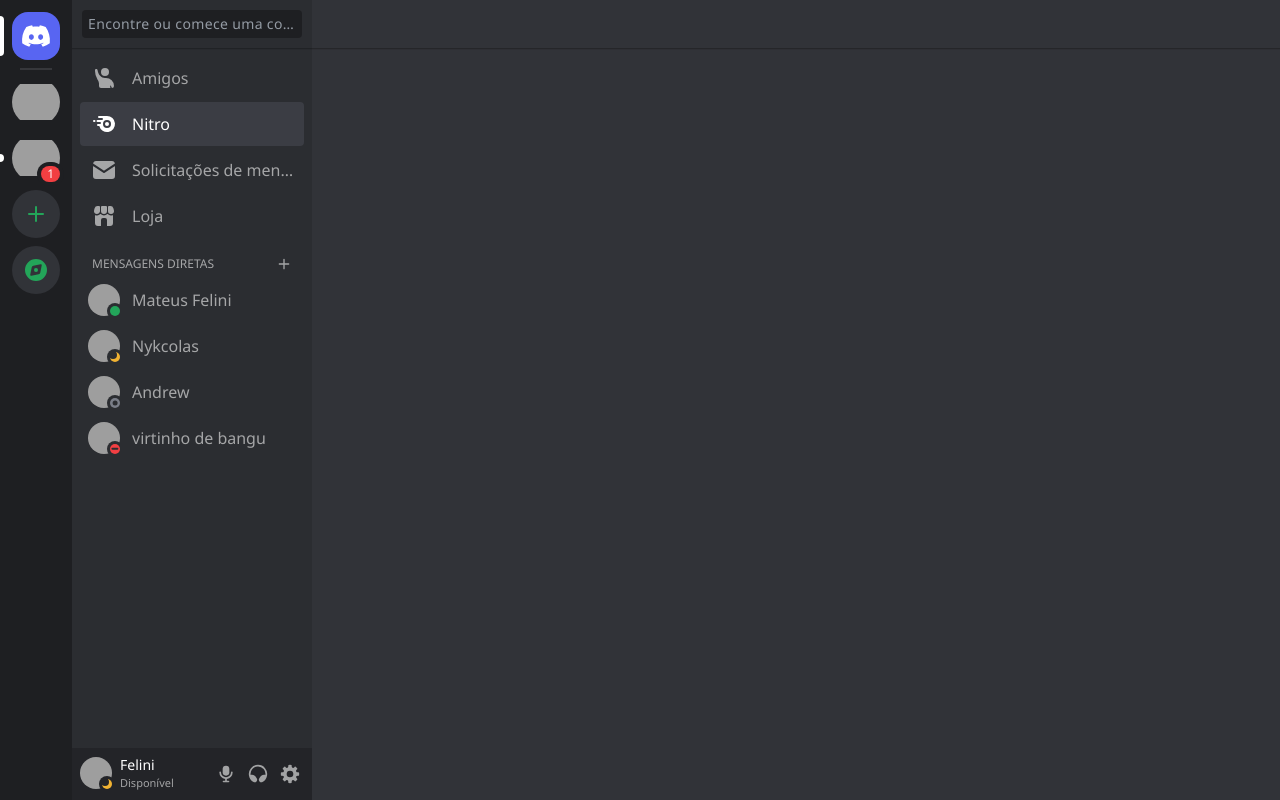
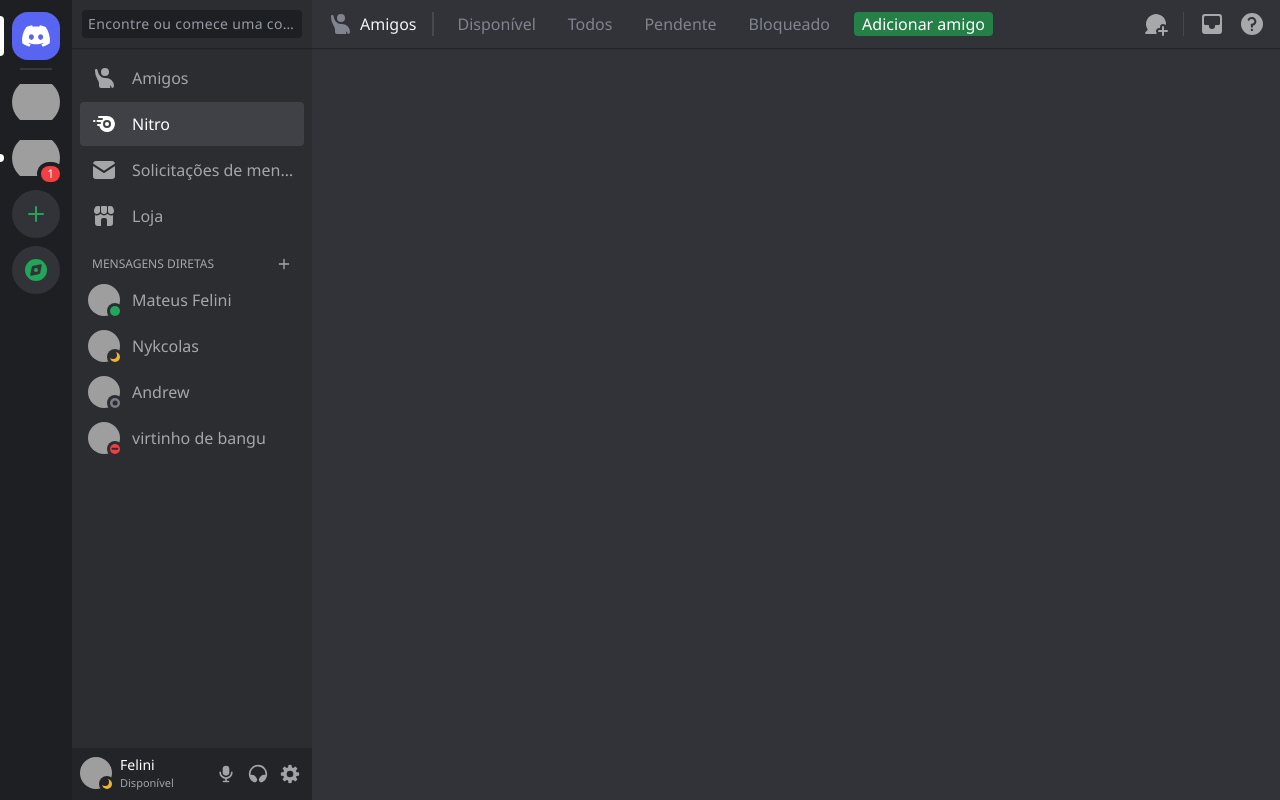
Before and after one commit to M4teus2020/Discord-clone, a Vue app in the folder app/: page /nitro in a window 1280 px wide. Built offline with nearby package versions, Linux system fonts and the light colour scheme; sample sign-in values are in the browser's storage; grey boxes are pictures that could not be loaded; a web font is replaced by a local one.

Commit message:
feat: Adicionado TopBar a tela de amigos

```diff
--- /dev/null
+++ b/app/src/components/icons/BoxIcon.vue
@@ -0,0 +1,20 @@
+<template>
+    <svg
+        x="0"
+        y="0"
+        aria-hidden="true"
+        role="img"
+        xmlns="http://www.w3.org/2000/svg"
+        width="24"
+        height="24"
+        fill="none"
+        viewBox="0 0 24 24"
+    >
+        <path
+            fill="currentColor"
+            fill-rule="evenodd"
+            d="M5 2a3 3 0 0 0-3 3v14a3 3 0 0 0 3 3h14a3 3 0 0 0 3-3V5a3 3 0 0 0-3-3H5ZM4 5.5C4 4.67 4.67 4 5.5 4h13c.83 0 1.5.67 1.5 1.5v6c0 .83-.67 1.5-1.5 1.5h-2.65c-.5 0-.85.5-.85 1a3 3 0 1 1-6 0c0-.5-.35-1-.85-1H5.5A1.5 1.5 0 0 1 4 11.5v-6Z"
+            clip-rule="evenodd"
+        ></path>
+    </svg>
+</template>
--- /dev/null
+++ b/app/src/components/icons/HelpIcon.vue
@@ -0,0 +1,21 @@
+<template>
+    <svg
+        x="0"
+        y="0"
+        aria-hidden="true"
+        role="img"
+        xmlns="http://www.w3.org/2000/svg"
+        width="24"
+        height="24"
+        fill="none"
+        viewBox="0 0 24 24"
+    >
+        <circle cx="12" cy="12" r="10" fill="transparent"></circle>
+        <path
+            fill="currentColor"
+            fill-rule="evenodd"
+            d="M12 23a11 11 0 1 0 0-22 11 11 0 0 0 0 22Zm-.28-16c-.98 0-1.81.47-2.27 1.14A1 1 0 1 1 7.8 7.01 4.73 4.73 0 0 1 11.72 5c2.5 0 4.65 1.88 4.65 4.38 0 2.1-1.54 3.77-3.52 4.24l.14 1a1 1 0 0 1-1.98.27l-.28-2a1 1 0 0 1 .99-1.14c1.54 0 2.65-1.14 2.65-2.38 0-1.23-1.1-2.37-2.65-2.37ZM13 17.88a1.13 1.13 0 1 1-2.25 0 1.13 1.13 0 0 1 2.25 0Z"
+            clip-rule="evenodd"
+        ></path>
+    </svg>
+</template>
--- /dev/null
+++ b/app/src/components/icons/MessagePlusIcon.vue
@@ -0,0 +1,22 @@
+<template>
+    <svg
+        x="0"
+        y="0"
+        aria-hidden="true"
+        role="img"
+        xmlns="http://www.w3.org/2000/svg"
+        width="24"
+        height="24"
+        fill="none"
+        viewBox="0 0 24 24"
+    >
+        <path
+            d="M19 14a1 1 0 0 1 1 1v3h3a1 1 0 1 1 0 2h-3v3a1 1 0 1 1-2 0v-3h-3a1 1 0 1 1 0-2h3v-3a1 1 0 0 1 1-1Z"
+            fill="currentColor"
+        ></path>
+        <path
+            d="M20.76 12.57c.4.3 1.23.13 1.24-.37V12a10 10 0 1 0-18.44 5.36c.12.19.1.44-.04.61l-2.07 2.37A1 1 0 0 0 2.2 22h10c.5-.01.67-.84.37-1.24A3 3 0 0 1 15 16h.5a.5.5 0 0 0 .5-.5V15a3 3 0 0 1 4.76-2.43Z"
+            fill="currentColor"
+        ></path>
+    </svg>
+</template>
--- a/app/src/components/icons/index.ts
+++ b/app/src/components/icons/index.ts
@@ -1,8 +1,11 @@
+export { default as BoxIcon } from './BoxIcon.vue'
 export { default as CogIcon } from './CogIcon.vue'
 export { default as CompassIcon } from './CompassIcon.vue'
 export { default as DiscordIcon } from './DiscordIcon.vue'
 export { default as FriendsIcon } from './FriendsIcon.vue'
 export { default as HeadPhoneIcon } from './HeadPhoneIcon.vue'
+export { default as HelpIcon } from './HelpIcon.vue'
+export { default as MessagePlusIcon } from './MessagePlusIcon.vue'
 export { default as MessageRequestsIcon } from './MessageRequestsIcon.vue'
 export { default as MicIcon } from './MicIcon.vue'
 export { default as NitroIcon } from './NitroIcon.vue'
--- a/app/src/views/app/components/NavbarComponent.vue
+++ b/app/src/views/app/components/NavbarComponent.vue
@@ -1,5 +1,5 @@
 <template>
-    <div class="w-[4.5rem] bg-[#1e1f22] h-full flex flex-col align-center p-3 gap-2">
+    <div class="w-[4.5rem] bg-[#1e1f22] h-full flex flex-col align-center p-3 gap-2 overflow-auto">
         <!-- DM -->
         <NavItemComponent
             path="/@me"
--- a/app/src/views/friends/FriendsView.vue
+++ b/app/src/views/friends/FriendsView.vue
@@ -1,7 +1,64 @@
 <template>
     <div>
         <!-- TOPBAR -->
-        <div class="h-12 elevation-low"></div>
+        <div class="elevation-low h-12 py-2 px-4 flex align-center">
+            <div class="flex align-center h-full w-full gap-2 text-[#80848e]">
+                <FriendsIcon class="w-6 h-full" />
+                <h1 class="text-[#f2f3f5]">Amigos</h1>
+
+                <v-divider vertical :thickness="2" class="!h-6 my-auto px-1"></v-divider>
+
+                <div class="px-2 flex gap-4">
+                    <div
+                        class="px-2 cursor-pointer rounded hover:bg-[#393c41] hover:text-[#dbdee1] active:!bg-[#3f4147] active:text-white"
+                    >
+                        Disponível
+                    </div>
+                    <div
+                        class="px-2 cursor-pointer rounded hover:bg-[#393c41] hover:text-[#dbdee1] active:!bg-[#3f4147] active:text-white"
+                    >
+                        Todos
+                    </div>
+                    <div
+                        class="px-2 cursor-pointer rounded hover:bg-[#393c41] hover:text-[#dbdee1] active:!bg-[#3f4147] active:text-white"
+                    >
+                        Pendente
+                    </div>
+                    <div
+                        class="px-2 cursor-pointer rounded hover:bg-[#393c41] hover:text-[#dbdee1] active:!bg-[#3f4147] active:text-white"
+                    >
+                        Bloqueado
+                    </div>
+                    <div
+                        class="px-2 cursor-pointer rounded bg-[#248046] text-white active:bg-inherit active:!text-[#2dc770]"
+                    >
+                        Adicionar amigo
+                    </div>
+                </div>
+            </div>
+            <div class="flex gap-4">
+                <MessagePlusIcon />
+
+                <v-divider vertical class="!h-6 my-auto"></v-divider>
+
+                <BoxIcon />
+                <HelpIcon />
+            </div>
+        </div>
         <!-- TOPBAR -->
     </div>
 </template>
+
+<script lang="ts">
+import { BoxIcon, FriendsIcon, HelpIcon, MessagePlusIcon } from '@/components/icons'
+
+export default {
+    name: 'FriendsView',
+    components: {
+        FriendsIcon,
+        BoxIcon,
+        HelpIcon,
+        MessagePlusIcon
+    }
+}
+</script>
--- a/app/src/views/private/components/PrivateChannelItemComponent.vue
+++ b/app/src/views/private/components/PrivateChannelItemComponent.vue
@@ -3,7 +3,7 @@
         <component
             :is="path !== false ? 'RouterLink' : 'div'"
             :to="path"
-            :class="`px-2 py-1.5 w-full rounded hover:bg-[#35373c] hover:text-[#dbdee1] flex align-center gap-3 ${isActive ? 'bg-[#3b3d44] text-white' : ''}`"
+            :class="`px-2 py-1.5 w-full rounded hover:bg-[#35373c] hover:text-[#dbdee1] flex align-center gap-3 ${isActive ? 'bg-[#3f4147] text-white' : ''}`"
         >
             <div class="flex justify-center align-center w-8 h-8 shrink-0">
                 <component v-if="icon" :is="iconComponent" class="w-6 h-6" />
--- a/app/src/views/private/components/SideBarComponent.vue
+++ b/app/src/views/private/components/SideBarComponent.vue
@@ -3,7 +3,7 @@
         <TopBarComponent />
 
         <!-- PRIVATE CHANNELS -->
-        <div class="grow p-2">
+        <div class="grow p-2 overflow-auto">
             <ul>
                 <PrivateChannelItemComponent
                     v-for="menu in menuChannels"
```
